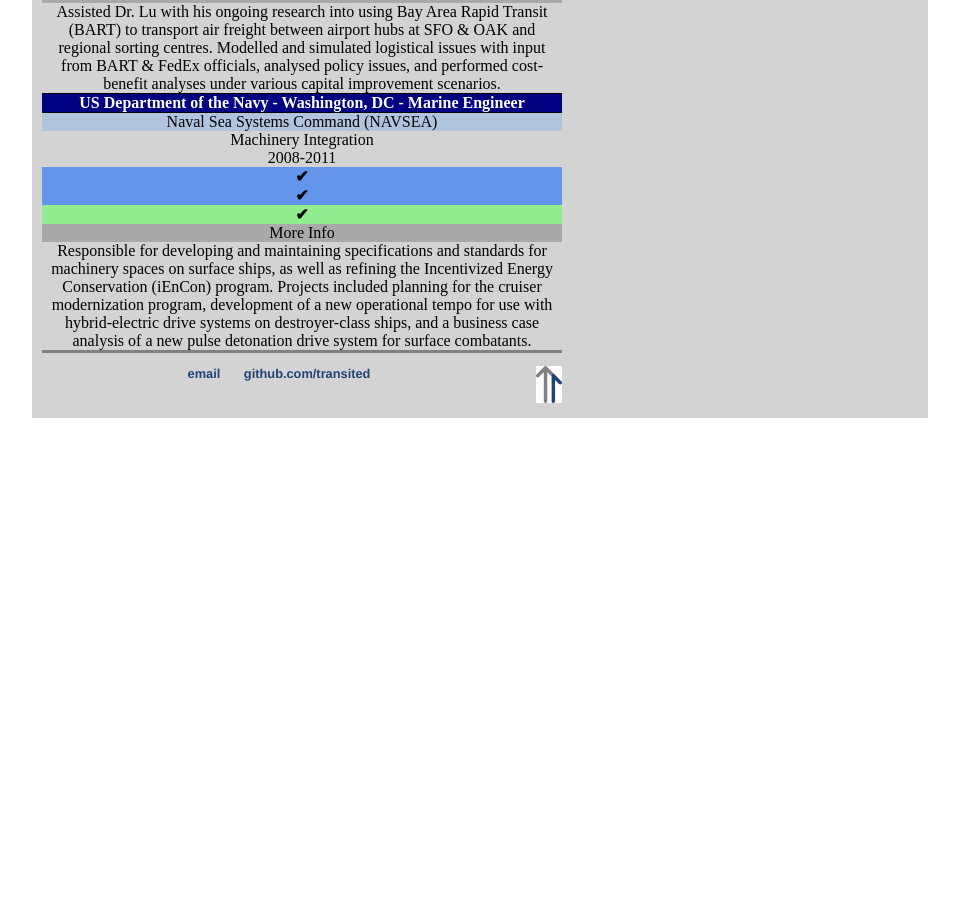
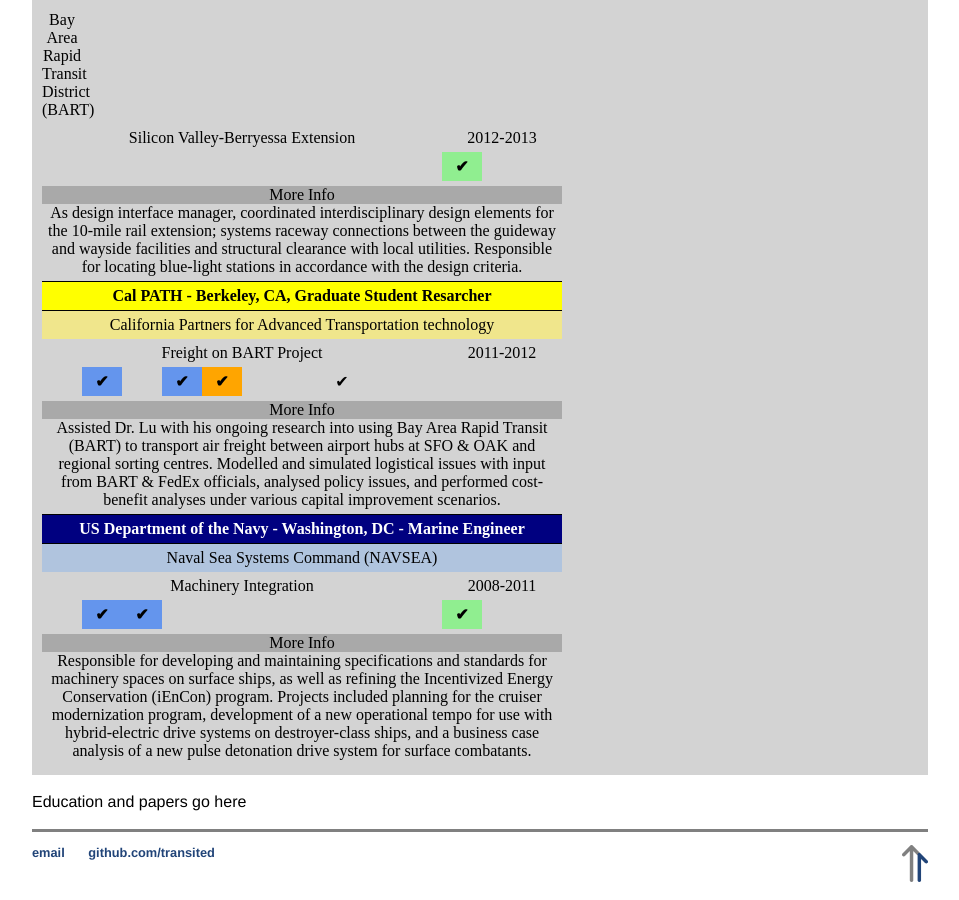
Before and after one commit to transited/transited.github.io, a Jekyll site: the page built from cv2.html, in a window 1280 px wide and 900 px high, scrolled down 3380 px. Shown: the whole window, without its empty margins (160-1119 px from the left). Built offline with Jekyll 4.4.1, drawn with Linux system fonts in a browser that asks for light colours; before the commit the page ends 3838 px from its top, so only the background shows below that.

Commit message:
Fix divs on cv (beta)

```diff
--- a/cv2.html
+++ b/cv2.html
@@ -41,6 +41,7 @@
           Provided peer review of Auckland’s planned operations and the necessary fleet expansions over the next decade. Analysed methodology and assumptions underlying ridership projections as well as maintenance duty cycles and stabling needs. Suggested routing and scheduling improvements to match capacity with demand, and confirmed need for ongoing fleet expansion through 2028 and beyond. Given the need to expand the fleet of EMUs, provided a suggested timeline for future procurement efforts and recommended direction for vehicle design and quantified associated benefits, including dwell time savings resulting from extra doorways, and total capacity increases given alternative seating configurations.
         </div>
       </div>
+    </div>
     <div class="client">Victoria Department of Transport (Melbourne, AU)</div>
     <div class="proj">Tram Power Supply Upgrade Project</div>
     <div class="jobdate">2019-Present</div>
@@ -58,6 +59,7 @@
         <div class="content-inner">Analysed feasibility of future fleet and route configurations given potential civil infrastructure changes to Melbourne’s tram network. Worked with DoT staff to select a single future fleet and route configuration, then compared the resulting impacts on planned traction power upgrades. Generated corresponding operating plans for use in simulations, and synthesized simulation outputs for reports to prove adequacy of planned traction power upgrades given network standards criteria.
         </div>
       </div>
+    </div>
     <div class="ltk">LTK Engineering Services - San Francisco, CA - Principal Consultant</div>
     <div class="client">Caltrain</div>
     <div class="proj">Peninsula Corridor Electrification Project</div>
@@ -72,10 +74,11 @@
     <div class="dcheck">&#x2714;</div>
     <div style="grid-column:12/14"></div>
     <div class="wrap-collabsible">
-    <input id="morePSUP" class="toggle" type="checkbox">
-    <label for="morePSUP" class="lbl-toggle"> More Info</label>
+      <input id="morePCEP" class="toggle" type="checkbox">
+      <label for="morePCEP" class="lbl-toggle"> More Info</label>
       <div class="collapsible-content">
         <div class="content-inner">Main author for the FTA-required Fleet Management Plan. Responsible for data and recommendations related to fleet size, distribution of passenger space, and operational issues related to platform interfaces throughout the corridor. Providing input to plans for transition from diesel to EMU fleet, including storage and maintenance movements during and after EMUs are placed into revenue service.
+        </div>
       </div>
     </div>
     <div class="client">Santa Clara Valley Transportation Authority (VTA)</div>
@@ -89,10 +92,11 @@
     <div class="dcheck">&#x2714;</div>
     <div class="pmcheck">&#x2714;</div>
     <div class="wrap-collabsible">
-    <input id="morePSUP" class="toggle" type="checkbox">
-    <label for="morePSUP" class="lbl-toggle"> More Info</label>
+      <input id="moreLREP" class="toggle" type="checkbox">
+      <label for="moreLREP" class="lbl-toggle"> More Info</label>
       <div class="collapsible-content">
         <div class="content-inner">Primary provider of operations input for the LREP, which builds on previous studies for improving the speed and reliability of the light rail system as it is re-oriented toward a connection with BART. Developed alternatives for a new express service connecting passengers to regional transit providers and synthesized high-level running-time and route planning analyses. Also, conducted operator interviews and ride-along field surveys to determine best locations for targeted improvements.
+        </div>
       </div>
     </div>
     <div class="client">Amtrak</div>
@@ -102,10 +106,11 @@
     <div class="acheck">&#x2714;</div>
     <div style="grid-column:8/14"></div>
     <div class="wrap-collabsible">
-    <input id="morePSUP" class="toggle" type="checkbox">
-    <label for="morePSUP" class="lbl-toggle"> More Info</label>
+      <input id="moreWUSR" class="toggle" type="checkbox">
+      <label for="moreWUSR" class="lbl-toggle"> More Info</label>
       <div class="collapsible-content">
         <div class="content-inner">Used current and future (2040) operating plans to estimate terminal-area moves at Washington Union Station with diesel and electric locomotives, ultimately building up an emissions savings estimate resulting from the introduction of Tier 4-compliant diesel locomotives as well as additional electric locomotives.
+        </div>
       </div>
     </div>
     <div class="client">Los Angeles Metro (LACMTA)</div>
@@ -115,10 +120,11 @@
     <div class="acheck">&#x2714;</div>
     <div style="grid-column:8/14"></div>
     <div class="wrap-collabsible">
-    <input id="morePSUP" class="toggle" type="checkbox">
-    <label for="morePSUP" class="lbl-toggle"> More Info</label>
+      <input id="moreLAfire" class="toggle" type="checkbox">
+      <label for="moreLAfire" class="lbl-toggle"> More Info</label>
       <div class="collapsible-content">
         <div class="content-inner">Analyzed agency-provided track circuit occupancy data on the Red-Purple subway trunk to track train movements through fire ventilation zones. Built on this analysis to develop different operating patterns to simulate with the goal of minimizing necessary infrastructure changes while maintaining throughput and safety.
+        </div>
       </div>
     </div>
     <div class="client">Dallas Area Rapid Transit (DART)</div>
@@ -133,10 +139,11 @@
     <div class="acheck">&#x2714;</div>
     <div style="grid-column:9/14"></div>
     <div class="wrap-collabsible">
-    <input id="morePSUP" class="toggle" type="checkbox">
-    <label for="morePSUP" class="lbl-toggle"> More Info</label>
+      <input id="moreDART" class="toggle" type="checkbox">
+      <label for="moreDART" class="lbl-toggle"> More Info</label>
       <div class="collapsible-content">
         <div class="content-inner">Main author of Operations and Maintenance Plan for new Cotton Belt line, a 27-mile rail line which will use DMUs to provide service between Plano and Dallas-Fort Worth International Airport. Built multiple service schedule scenarios for use in simulations, each of which had to mesh with connecting rail systems. Determined fleet size for resulting service patterns and described required maintenance activities and their frequencies. Also estimated total operating and maintenance cost based on staffing requirements and performed a peer comparison based on National Transit Database information.
+        </div>
       </div>
     </div>
     <div class="client">Sonoma-Marin Area Rail Transit (SMART)</div>
@@ -152,10 +159,11 @@
     <div class="dcheck">&#x2714;</div>
     <div style="grid-column:11/14"></div>
     <div class="wrap-collabsible">
-    <input id="morePSUP" class="toggle" type="checkbox">
-    <label for="morePSUP" class="lbl-toggle"> More Info</label>
+      <input id="moreSMART" class="toggle" type="checkbox">
+      <label for="moreSMART" class="lbl-toggle"> More Info</label>
       <div class="collapsible-content">
         <div class="content-inner">Built and performed operations simulation of the 38-mile initial operating segment using LTK’s TrainOps® program. Simulation parameters included SMART’s time-to-penalty train control system and randomized dwell times to measure system reliability. Responsible for a revision of the operations and maintenance plan, which includes cost estimates based on industry standard practices for DMU commuter rail lines. Also studied and recommended gap-filler solutions at non-doorways after a young child fell between the train and platform.
+        </div>
       </div>
     </div>
     <div class="client">Caltrain</div>
@@ -171,10 +179,11 @@
     <div class="dcheck">&#x2714;</div>
     <div style="grid-column:13/14"></div>
     <div class="wrap-collabsible">
-    <input id="morePSUP" class="toggle" type="checkbox">
-    <label for="morePSUP" class="lbl-toggle"> More Info</label>
+      <input id="morecalmod" class="toggle" type="checkbox">
+      <label for="morecalmod" class="lbl-toggle"> More Info</label>
       <div class="collapsible-content">
         <div class="content-inner">Responsible for several work directive assignments, most of which either directly supported simulation activities or were syntheses of simulation outputs. These included the South Terminal Area Capacity Study and the 4th & King Station and Yard Reduction/Removal Feasibility Assessment, as well as the CalMod Concept of Operations (ConOps) document.
+        </div>
       </div>
     </div>
     <div class="client">Los Angeles Department of Transportation (LA DOT)</div>
@@ -184,10 +193,11 @@
     <div class="acheck">&#x2714;</div>
     <div style="grid-column:9/14"></div>
     <div class="wrap-collabsible">
-    <input id="morePSUP" class="toggle" type="checkbox">
-    <label for="morePSUP" class="lbl-toggle"> More Info</label>
+      <input id="moreLADOT" class="toggle" type="checkbox">
+      <label for="moreLADOT" class="lbl-toggle"> More Info</label>
       <div class="collapsible-content">
         <div class="content-inner">Estimated total operating and maintenance costs for multiple corridors and build-out dates using peer agency data from the National Transit Database.
+        </div>
       </div>
     </div>
     <div class="client">Santa Cruz County Regional Transportation Commission (SCCRTC)</div>
@@ -202,10 +212,11 @@
     <div class="acheck">&#x2714;</div>
     <div style="grid-column:9/14"></div>
     <div class="wrap-collabsible">
-    <input id="morePSUP" class="toggle" type="checkbox">
-    <label for="morePSUP" class="lbl-toggle"> More Info</label>
+      <input id="morecruz" class="toggle" type="checkbox">
+      <label for="morecruz" class="lbl-toggle"> More Info</label>
       <div class="collapsible-content">
         <div class="content-inner">Main author of operations section of the study looking at potential passenger rail service between Santa Cruz and Pajaro. Provided input on train technology choices and siting efficient passing track locations for several different potential stopping patterns. Responsible for simulating operations along the corridor in scenarios ranging from 10 to 22 miles long. Built up cost estimates for operations and maintenance of equipment based on simulations and industry trends for DMU rail lines.
+        </div>
       </div>
     </div>
     <div class="client">Bay Area Rapid Transit District (BART)</div>
@@ -215,10 +226,11 @@
     <div class="dcheck">&#x2714;</div>
     <div style="grid-column:12/14"></div>
     <div class="wrap-collabsible">
-    <input id="morePSUP" class="toggle" type="checkbox">
-    <label for="morePSUP" class="lbl-toggle"> More Info</label>
+      <input id="moreSVBX" class="toggle" type="checkbox">
+      <label for="moreSVBX" class="lbl-toggle"> More Info</label>
       <div class="collapsible-content">
         <div class="content-inner">As design interface manager, coordinated interdisciplinary design elements for the 10-mile rail extension; systems raceway connections between the guideway and wayside facilities and structural clearance with local utilities. Responsible for locating blue-light stations in accordance with the design criteria.
+        </div>
       </div>
     </div>
     <div class="cal">Cal PATH - Berkeley, CA, Graduate Student Resarcher</div>
@@ -234,10 +246,11 @@
     <div class="acheck">&#x2714;</div>
     <div style="grid-column:9/14"></div>
     <div class="wrap-collabsible">
-    <input id="morePSUP" class="toggle" type="checkbox">
-    <label for="morePSUP" class="lbl-toggle"> More Info</label>
+      <input id="moreBARF" class="toggle" type="checkbox">
+      <label for="moreBARF" class="lbl-toggle"> More Info</label>
       <div class="collapsible-content">
         <div class="content-inner">Assisted Dr. Lu with his ongoing research into using Bay Area Rapid Transit (BART) to transport air freight between airport hubs at SFO & OAK and regional sorting centres. Modelled and simulated logistical issues with input from BART & FedEx officials, analysed policy issues, and performed cost-benefit analyses under various capital improvement scenarios.
+        </div>
       </div>
     </div>
     <div class="navy">US Department of the Navy - Washington, DC - Marine Engineer</div>
@@ -251,11 +264,13 @@
     <div class="dcheck">&#x2714;</div>
     <div style="grid-column:12/14"></div>
     <div class="wrap-collabsible">
-    <input id="morePSUP" class="toggle" type="checkbox">
-    <label for="morePSUP" class="lbl-toggle"> More Info</label>
+      <input id="morenavy" class="toggle" type="checkbox">
+      <label for="morenavy" class="lbl-toggle"> More Info</label>
       <div class="collapsible-content">
         <div class="content-inner">Responsible for developing and maintaining specifications and standards for machinery spaces on surface ships, as well as refining the Incentivized Energy Conservation (iEnCon) program. Projects included planning for the cruiser modernization program, development of a new operational tempo for use with hybrid-electric drive systems on destroyer-class ships, and a business case analysis of a new pulse detonation drive system for surface combatants.
         </div>
       </div>
     </div>
+  </div>
+  <p>Education and papers go here</p>
 </div><!-- /.blurb -->
```
Lines whose indentation alone changed are shown as unchanged.
